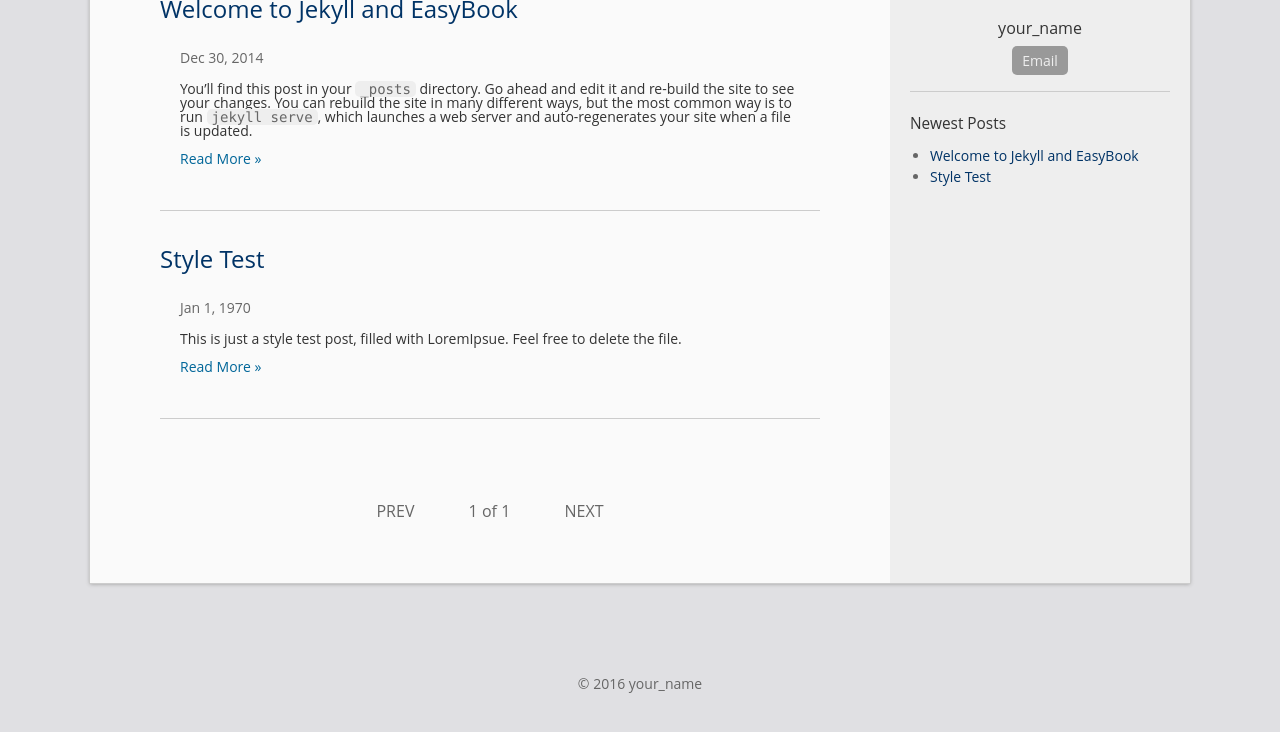
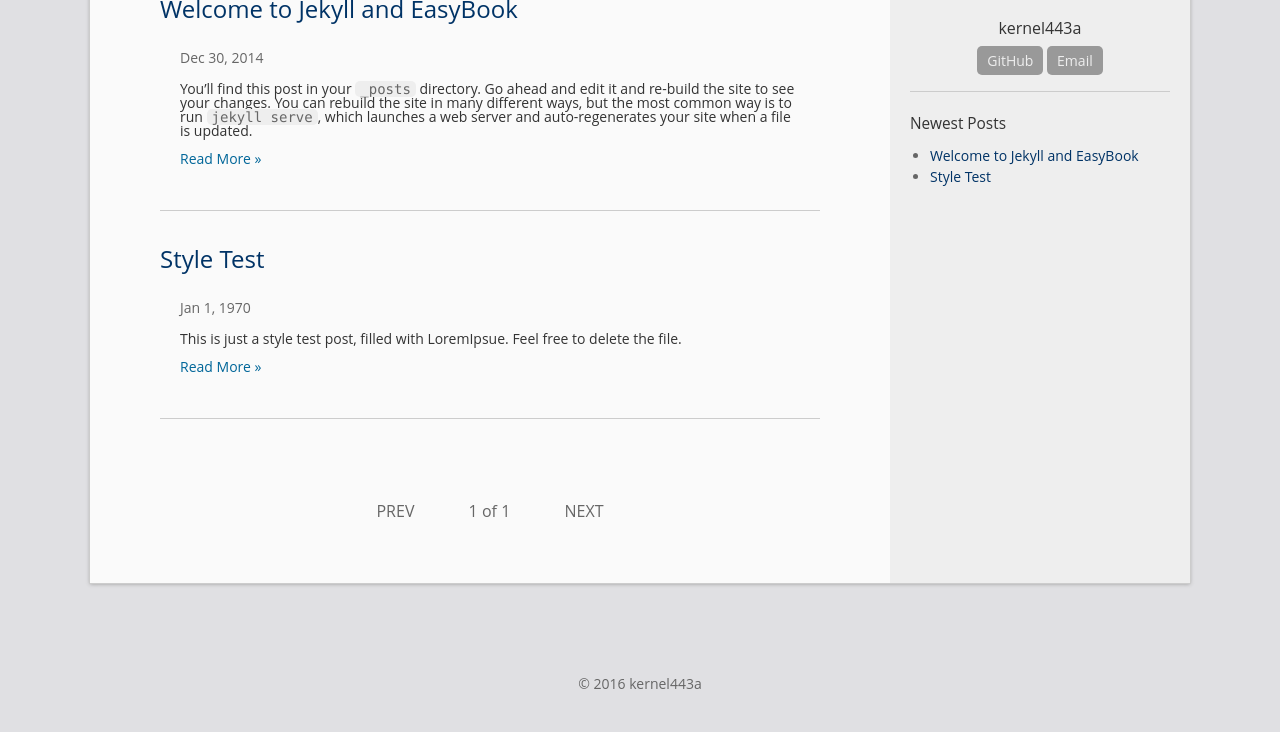
Before and after one commit to kernel443a/kernel443a.github.io, a Jekyll site: the page built from index.html, in a window 1280 px wide, cut to the strip 261-1015 px from the top of the page. Shown: the top 732 px of the strip. Built offline with Jekyll 4.4.1, drawn with Linux system fonts in a browser that asks for light colours; the list of posts is cut into pages by our own code.

```diff
--- a/_config.yml
+++ b/_config.yml
@@ -1,22 +1,22 @@
 # Site settings
 title: Another Blog
-url: "http://laobubu.github.io"    # the protocol and hostname of your site, eg. `http://laobubu.github.io`
-baseurl: "/jekyll-theme-EasyBook" # the prefix of your site uri, eg. `/jekyll-theme-EasyBook` or just one slash `/`
-#timezone: Asia/Chongqing
+url: "https://kernel443a.github.io"    # the protocol and hostname of your site, eg. `http://laobubu.github.io`
+baseurl: "" # the prefix of your site uri, eg. `/jekyll-theme-EasyBook` or just one slash `/`
+timezone: Asia/Seoul
 description: >
-  One or more sentences introducing this blog.
+  Personal Development Story
 
 # Your information
-email: your_email@example.com
-author: your_name
-avatar: "//www.gravatar.com/avatar/your_email_md5?d=mm&s=135"
-profile: One sentence introducing yourself.
+email: kernel443a@github.com
+author: kernel443a
+avatar: "//https://secure.gravatar.com/avatar/c5e81140481bfbc862a0017a0ea94675?d=mm&s=135"
+profile: Simple, yet Powerful
 #twitter_username: twitter_username
-#github_username:  github_username
+github_username:  kernel443a
 
 # Comment Service (Disqus or 多说)
 #  choose one and un-comment the line to active it
-#disqus_shortname: xxx   # get one: https://disqus.com/admin/signup/
+disqus_shortname: kernel443a-github-io   # get one: https://disqus.com/admin/signup/
 #duoshuo_shortname: xxx  # get one: http://duoshuo.com/create-site/
 
 permalink: /archivers/:title
```
